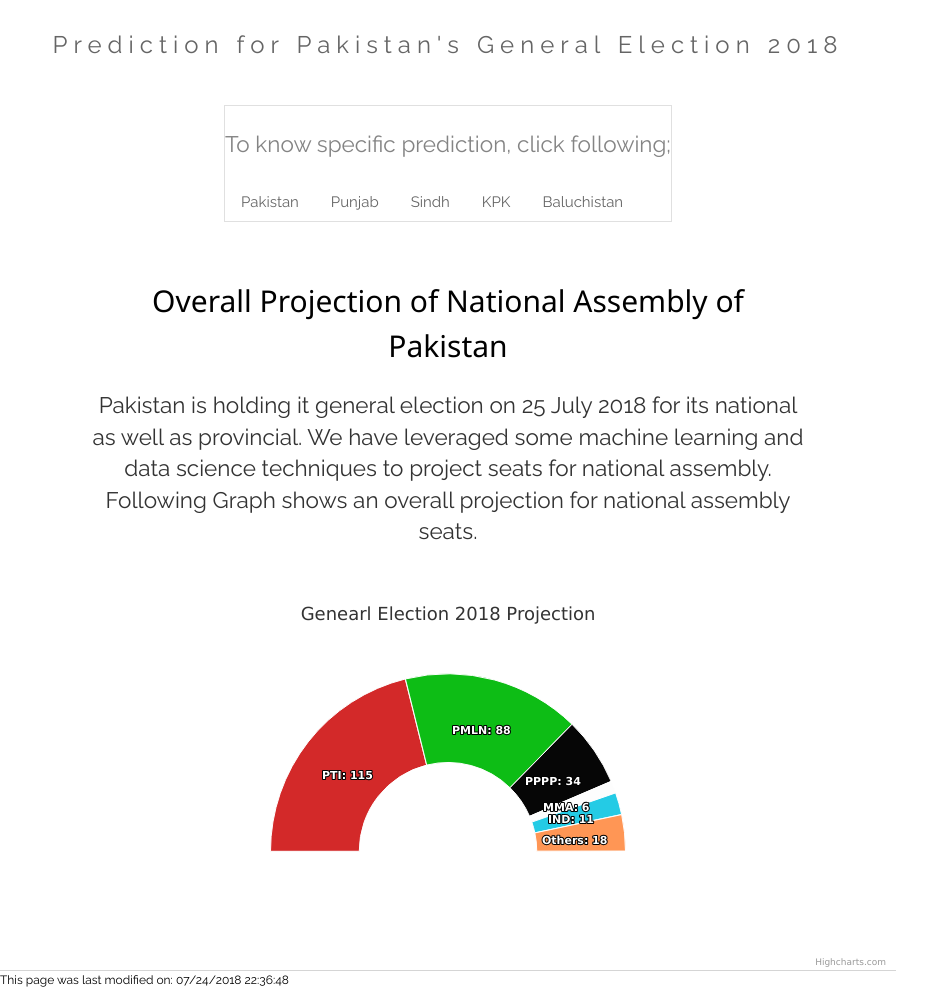
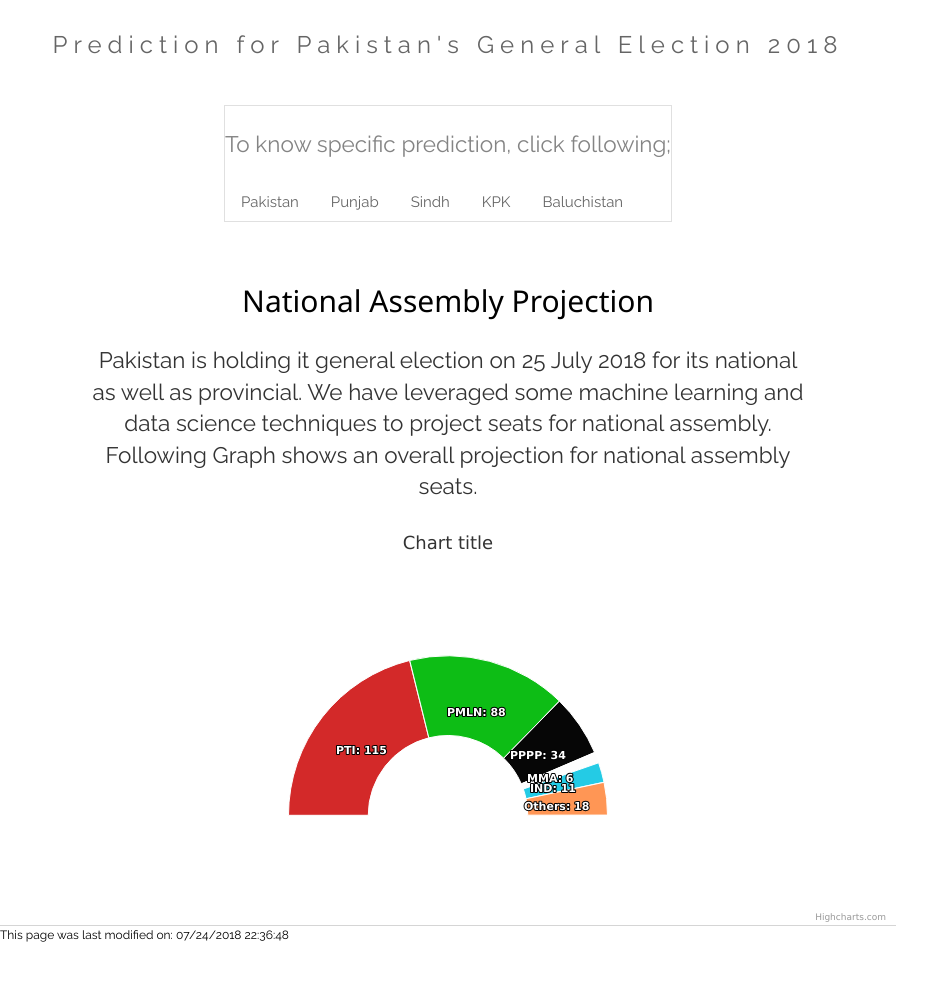
Before and after one commit to awaisrauf/GE2018, a Jekyll site: the page built from pages/projection.html, in a window 1280 px wide. Shown: the whole page, without its empty margins (0-949 px from the left). Built offline with Jekyll 4.4.1, drawn with Linux system fonts in a browser that asks for light colours; after the commit the page ends 944 px from its top, so only the background shows below that.

```diff
--- a/pages/js/projection.js
+++ b/pages/js/projection.js
@@ -4,12 +4,6 @@
         plotBackgroundColor: null,
         plotBorderWidth: 0,
         plotShadow: false
-    },
-    title: {
-        text: 'Genearl Election 2018 Projection',
-        align: 'center',
-        verticalAlign: 'below',
-        y: 40
     },
     tooltip: {
         pointFormat: ' <b>{point.y} Seats</b>'
--- a/pages/projection.html
+++ b/pages/projection.html
@@ -21,7 +21,7 @@
 <script src="https://code.highcharts.com/modules/export-data.js"></script>
 
 <div class="a">
-<h2>Overall Projection of National Assembly of Pakistan</h2>
+<h2>National Assembly Projection</h2>
 <p>Pakistan is holding it general election on 25 July 2018 for its national as well as provincial. We have leveraged some machine learning and data science techniques to project seats for national assembly. Following Graph shows an overall projection for national assembly seats. </p>
 </div>
 <div id="overallProjection" ></div>
```
